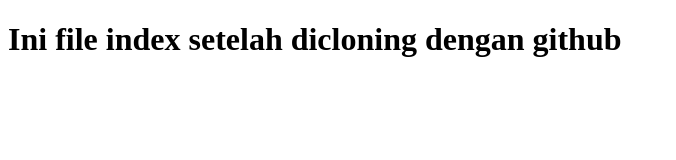
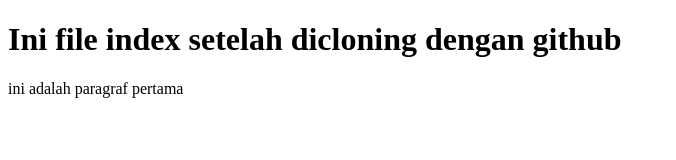
Before and after one commit to DsalmaWisnu13/latihanGIT, a plain HTML site: page index.html in a window 1280 px wide. Shown: the whole page, without its empty margins (0-676 px from the left). Drawn offline with Linux system fonts and the light colour scheme.

Commit message:
nambah paragraf
ini optional

```diff
--- a/index.html
+++ b/index.html
@@ -8,5 +8,7 @@
 </head>
 <body>
      <h1>Ini file index setelah dicloning dengan github</h1>
+
+     <p> ini adalah paragraf pertama </p>
 </body>
 </html>
```
